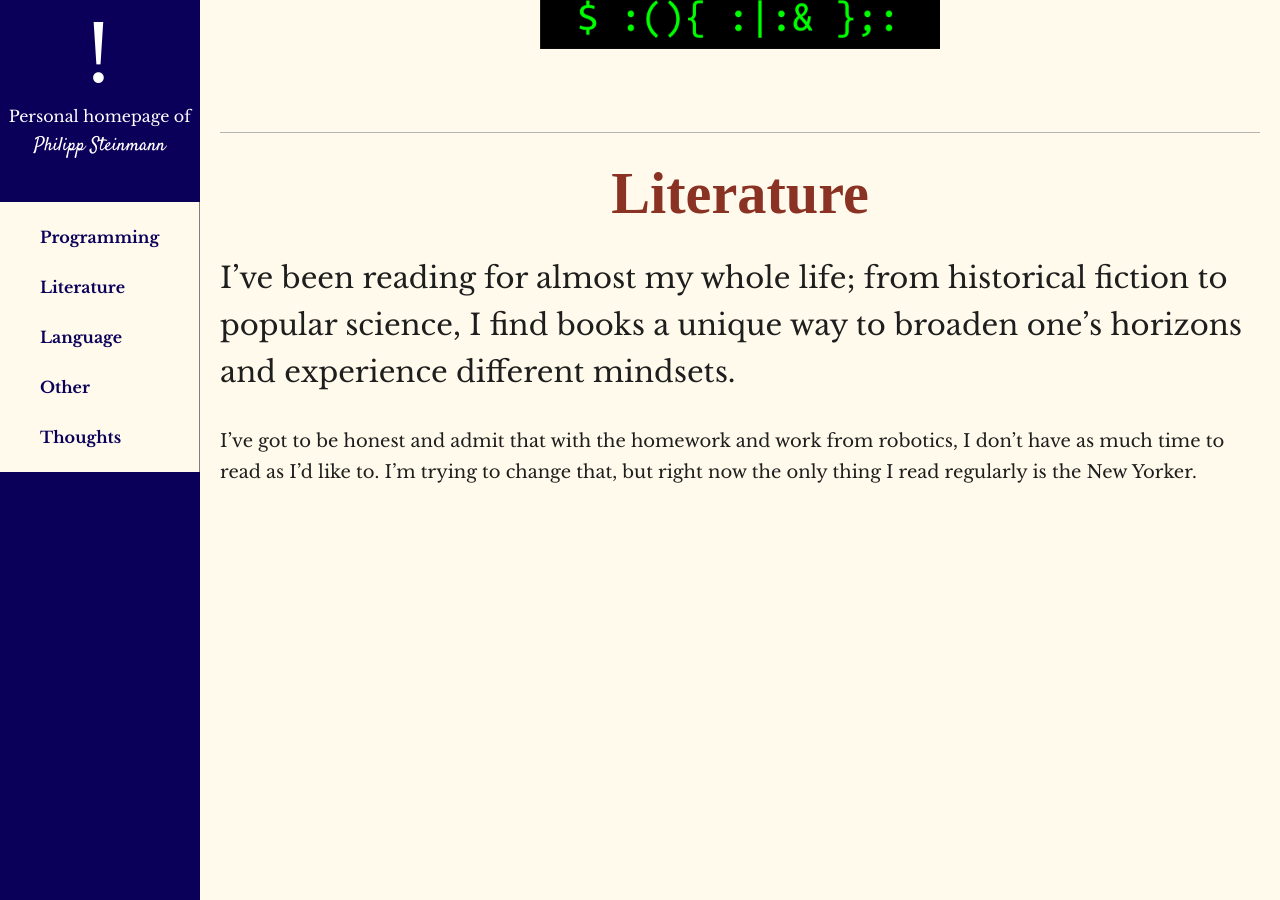
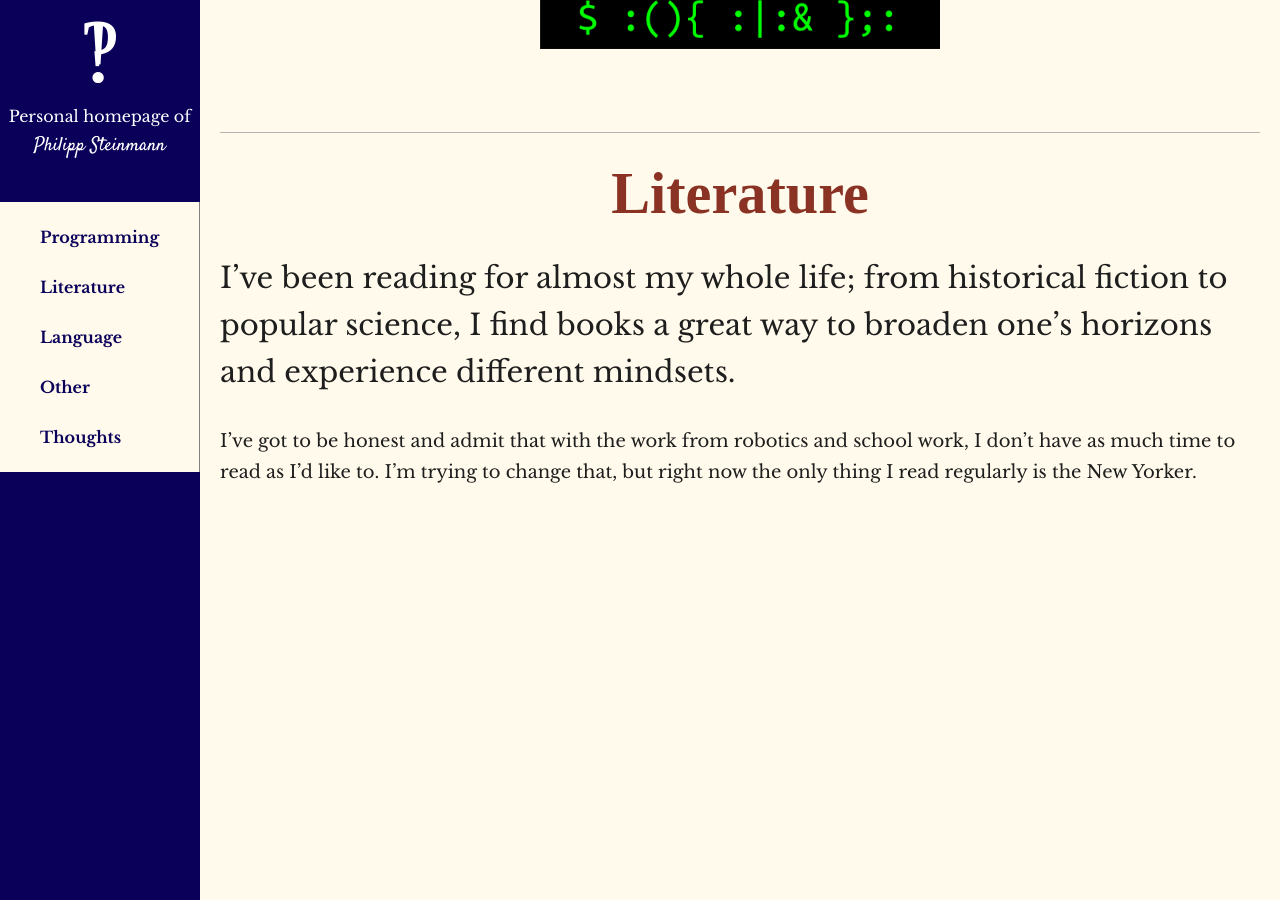
Before and after one commit to PhilippSteinmann/psteinmann-home, a Jekyll site: the page built from index.html, in a window 1280 px wide and 900 px high, scrolled down 2302 px. Built offline with Jekyll 4.4.1, drawn with Linux system fonts in a browser that asks for light colours; some web fonts are replaced.

Commit message:
Revise #literature

```diff
--- a/index.html
+++ b/index.html
@@ -82,8 +82,8 @@
 
   <section id="literature" data-title="Literature">
     <h1>Literature</h1>
-    <p class="large">I&rsquo;ve been reading for almost my whole life; from historical fiction to popular science, I find books a unique way to broaden one&rsquo;s horizons and experience different mindsets. </p>
-    <p>I&rsquo;ve got to be honest and admit that with the homework and work from robotics, I don&rsquo;t have as much time to read as I&rsquo;d like to. I&rsquo;m trying to change that, but right now the only thing I read regularly is the New Yorker.
+    <p class="large">I&rsquo;ve been reading for almost my whole life; from historical fiction to popular science, I find books a great way to broaden one&rsquo;s horizons and experience different mindsets. </p>
+    <p>I&rsquo;ve got to be honest and admit that with the work from robotics and school work, I don&rsquo;t have as much time to read as I&rsquo;d like to. I&rsquo;m trying to change that, but right now the only thing I read regularly is the New Yorker. </p>
   </section>
 
   <section id="language" data-title="Language">
```
